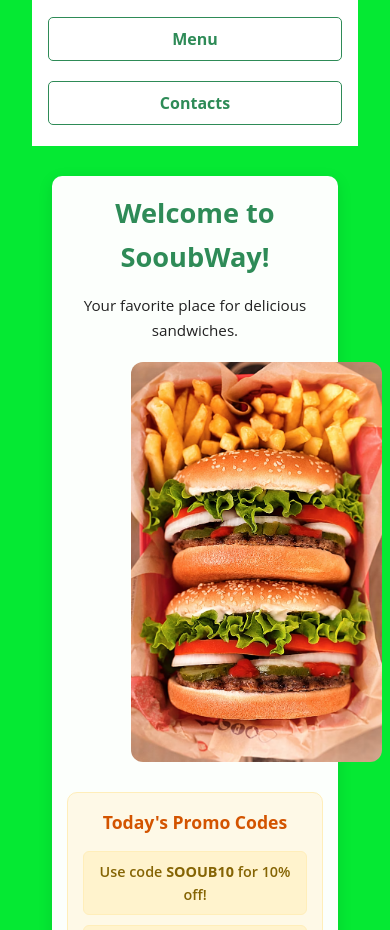
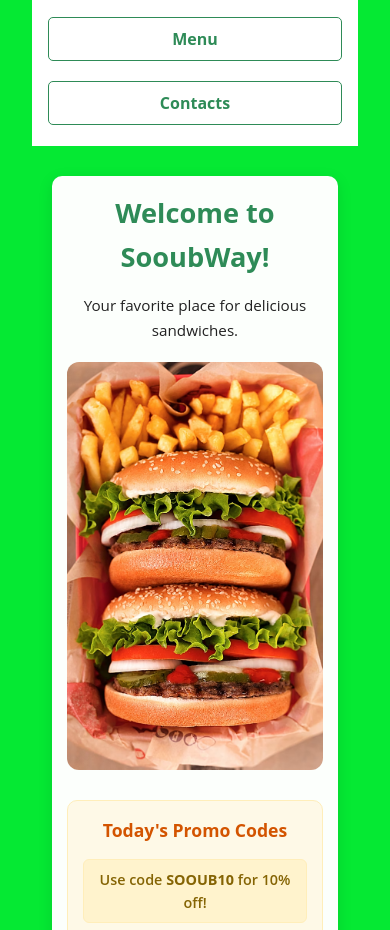
Before and after one commit to saifali17x/Restaurant-Page, a website built with webpack: page src/template.html in a window 390 px wide. Shown: the part 169-1099 px from the top of the page. Built offline with nearby package versions, Linux system fonts and the light colour scheme; a web font is replaced by a local one.

Commit message:
Updated image size on home

```diff
--- a/src/css/home.css
+++ b/src/css/home.css
@@ -125,10 +125,9 @@ footer {
   }
 
   .home img {
-    max-width: 100%;
-    height: 400px;
-    object-fit: cover;
-    margin-left: 4rem;
+    margin-left: 0;
+    width: 100%;
+    height: auto;
   }
 }
 
@@ -163,6 +162,12 @@ footer {
     font-size: 0.8rem;
     padding: 15px 5px;
   }
+
+  .home img {
+    margin-left: 0;
+    width: 100%;
+    height: auto;
+  }
 }
 
 /* Logo Image */
```
